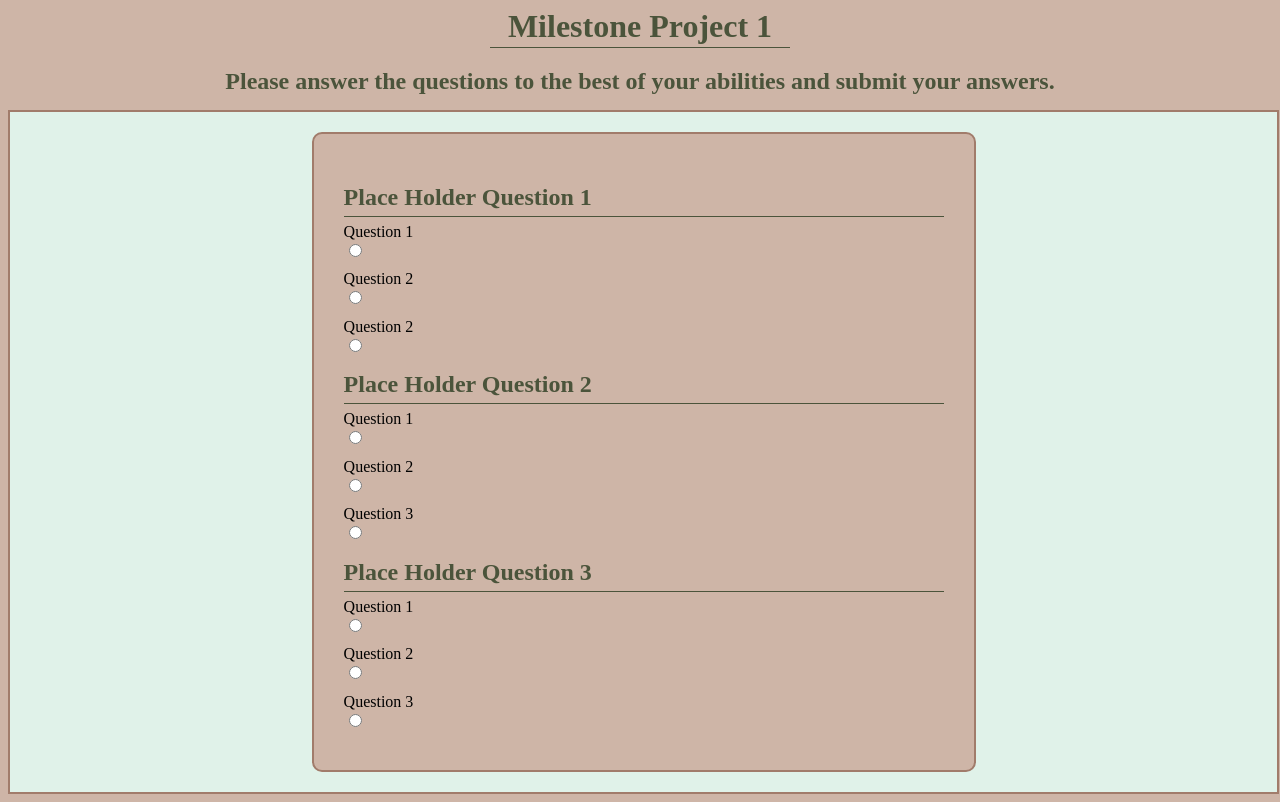
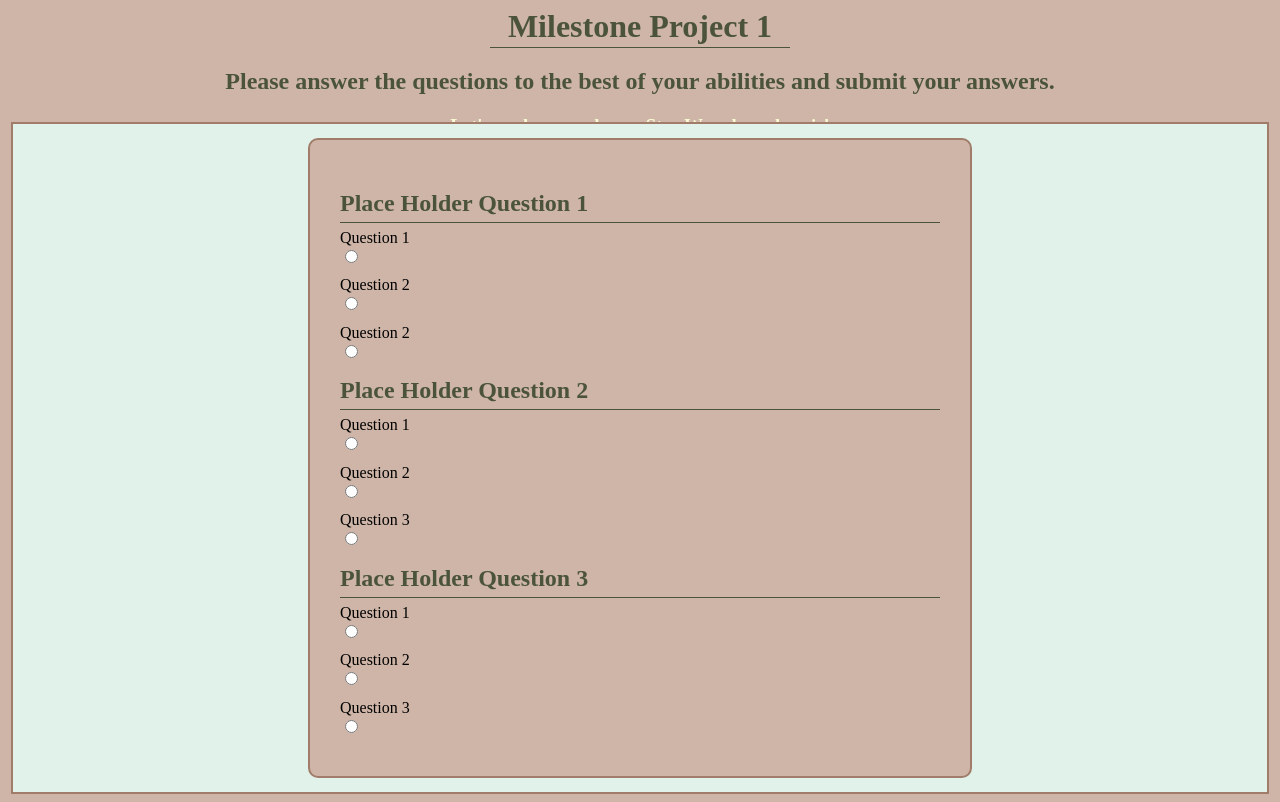
Before and after one commit to Foxshane997/StarWarsQuiz.github.io, a plain HTML site: page index.html in a window 1280 px wide. Drawn offline with Linux system fonts and the light colour scheme.

Commit message:
started to add functionality will definitley need to change

```diff
--- a/index.html
+++ b/index.html
@@ -8,9 +8,10 @@
 </head>
 <body>
 
-    <div class="heading-cont">
+    <div class="heading-container">
     <h1>Milestone Project 1</h1>
     <h2>Please answer the questions to the best of your abilities and submit your answers.</h2>
+    <h3>Let's see how good your Star Wars knowlege is!</h3>          <!-- change the font later! -->
     </div>
 
     <section>
@@ -49,9 +50,9 @@
             </div>
         </div>
 
-
     </section>
 
+    <!-- linked JavaScript File -->
 <script src="./index.js"></script>
 </body>
 </html>
--- a/index.js
+++ b/index.js
@@ -2,6 +2,10 @@
 const question = [
     {
         question: "place holder questions",
-        answers
+        answers: [
+            {text: "", correct: false},
+            {text: "", correct: false},
+            {text: "", correct: false}
+        ]
     }
 ]
--- a/style.css
+++ b/style.css
@@ -1,8 +1,25 @@
 body {
+    display: flex;
+    flex-direction: column;
+    align-items: center;
     background-color: #CEB5A7;
+    justify-content: center;
 }
 
 /* The header for the webpage */
+
+.heading-container {
+    text-align: center;
+    height: 13vh;
+    margin-bottom: 10px;
+    flex-direction: column;
+    color: #4B543B;
+}
+
+.heading-container > h3 {
+    color: lightgoldenrodyellow;
+}
+
 h1 {
     margin: auto;
     justify-content: center;
@@ -13,16 +30,6 @@ h1 {
     width: 300px;
 }
 
-
-.heading-cont {
-    color: black;
-    text-align: center;
-    height: 11.5vh;
-    margin-bottom: 10px;
-    flex-direction: column;
-    color: #4B543B;
-}
-
 /* constainer for the entire quiz */
 .app {
     display: flex;
@@ -30,8 +37,8 @@ h1 {
     align-items: center;
     background-color: #E0F2E9;
     border: 2px solid #A17C6B;
-    height: 85vh;
-    width: 99vw;
+    height: 83.5vh;
+    width: 98vw;
 
 }
 
@@ -81,8 +88,8 @@ h1 {
     padding-top: -100px;
 }
 
-/* Adding a hover effect to show which you are selecting */
+/* Adding a hover effect to show which one you are selecting */
 .label-string:hover {
     color: #4B543B;
-    font-weight: 800;
+    font-weight: 1000;
 }
```
Also changed, not shown: README.md.
